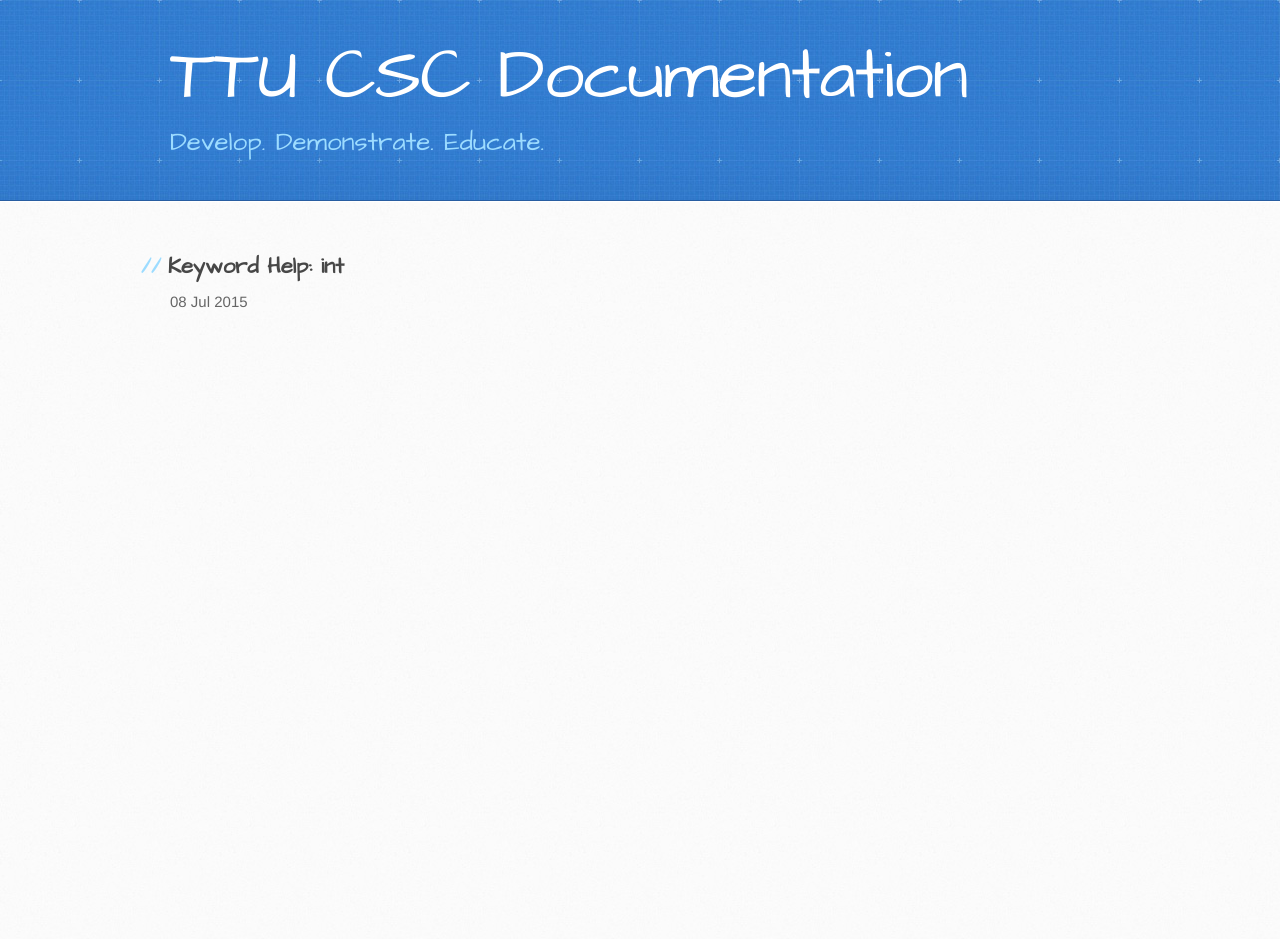
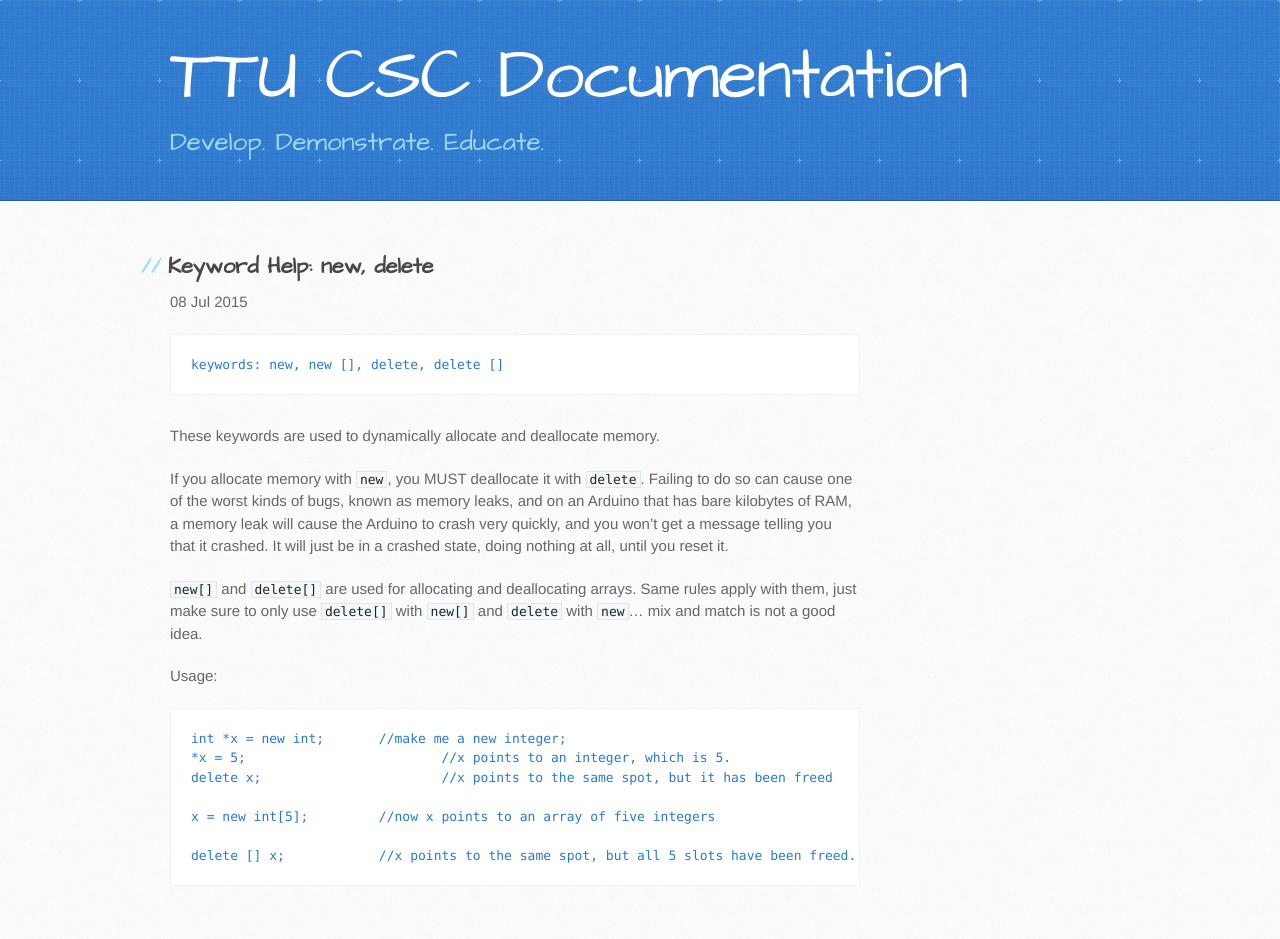
Before and after one commit to TTU-CSC/ttu-csc.github.com, a Jekyll site: the page built from _posts/2015-07-08-new.markdown, in a window 1280 px wide. Built offline with Jekyll 4.4.1, drawn with Linux system fonts in a browser that asks for light colours; before the commit the page ends 900 px from its top, so only the background shows below that.

Commit message:
Update 2015-07-08-new.markdown

```diff
--- a/_posts/2015-07-08-new.markdown
+++ b/_posts/2015-07-08-new.markdown
@@ -1,6 +1,24 @@
 ---
 layout: post
-title:  "Keyword Help: int"
+title:  "Keyword Help: new, delete"
 date:   2015-07-08 15:37:30
 categories: docs
 ---
+
+	keywords: new, new [], delete, delete []
+
+These keywords are used to dynamically allocate and deallocate memory.
+
+If you allocate memory with `new`, you MUST deallocate it with `delete`. Failing to do so can cause one of the worst kinds of bugs, known as memory leaks, and on an Arduino that has bare kilobytes of RAM, a memory leak will cause the Arduino to crash very quickly, and you won't get a message telling you that it crashed. It will just be in a crashed state, doing nothing at all, until you reset it.
+
+`new[]` and `delete[]` are used for allocating and deallocating arrays. Same rules apply with them, just make sure to only use `delete[]` with `new[]` and `delete` with `new`... mix and match is not a good idea.
+
+Usage:
+
+	int *x = new int; 	//make me a new integer;
+	*x = 5;				//x points to an integer, which is 5.
+	delete x;			//x points to the same spot, but it has been freed
+
+	x = new int[5];		//now x points to an array of five integers
+
+	delete [] x;		//x points to the same spot, but all 5 slots have been freed.
```
